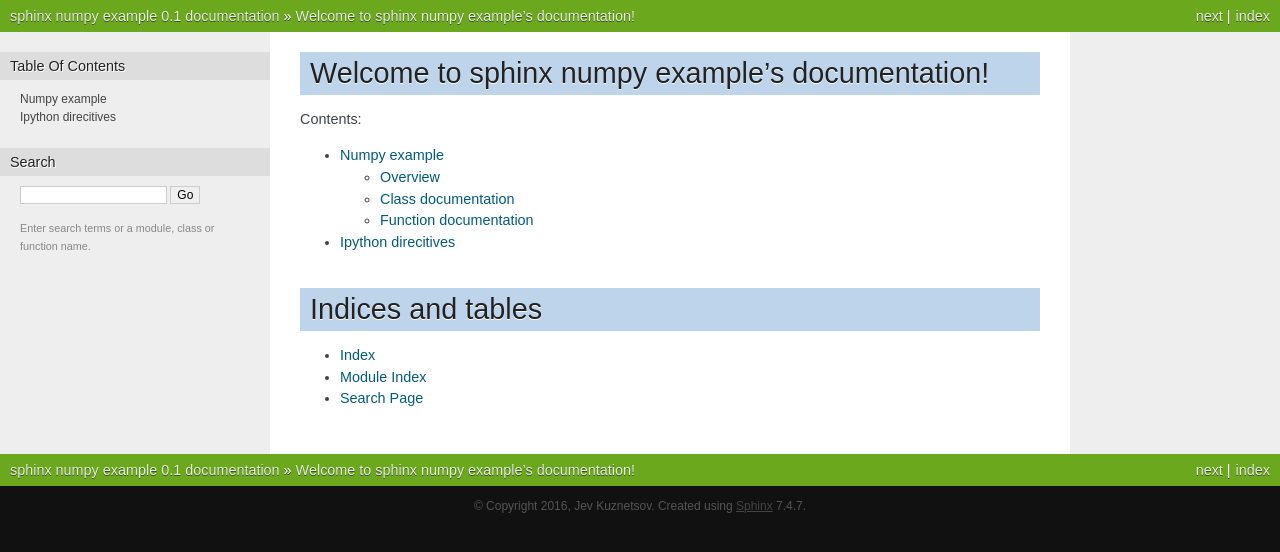
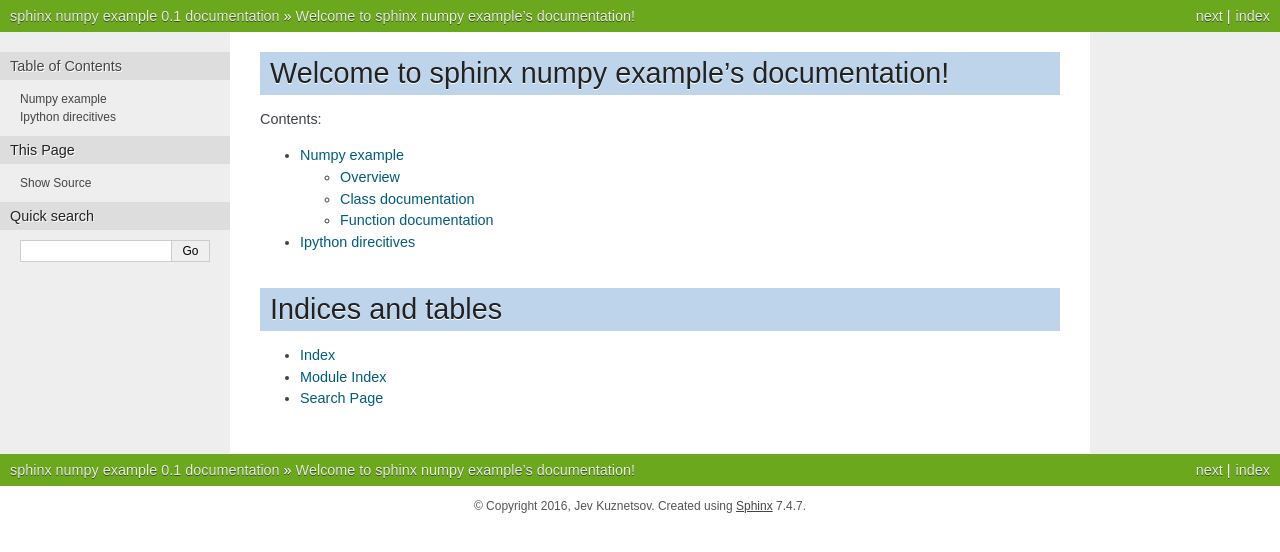
Before and after one commit to sjev/python-quick-start, a Sphinx documentation site: the page built from doc/source/index.rst, in a window 1280 px wide. Shown: the top 552 px of the page. Built offline with Sphinx 7.4.7, drawn with Linux system fonts in a browser that asks for light colours.

Commit message:
changed theme to global toc and show source

```diff
--- a/doc/source/conf.py
+++ b/doc/source/conf.py
@@ -134,7 +134,7 @@ todo_include_todos = False
 
 # The theme to use for HTML and HTML Help pages.  See the documentation for
 # a list of builtin themes.
-html_theme = 'nature_with_gtoc'
+html_theme = 'nature'
 
 # Theme options are theme-specific and customize the look and feel of a theme
 # further.  For a list of options available for each theme, see the
@@ -179,7 +179,7 @@ html_static_path = ['_static']
 #html_use_smartypants = True
 
 # Custom sidebar templates, maps document names to template names.
-#html_sidebars = {}
+html_sidebars = {'**':['globaltoc.html',  'sourcelink.html', 'searchbox.html']}
 
 # Additional templates that should be rendered to pages, maps page names to
 # template names.
```
